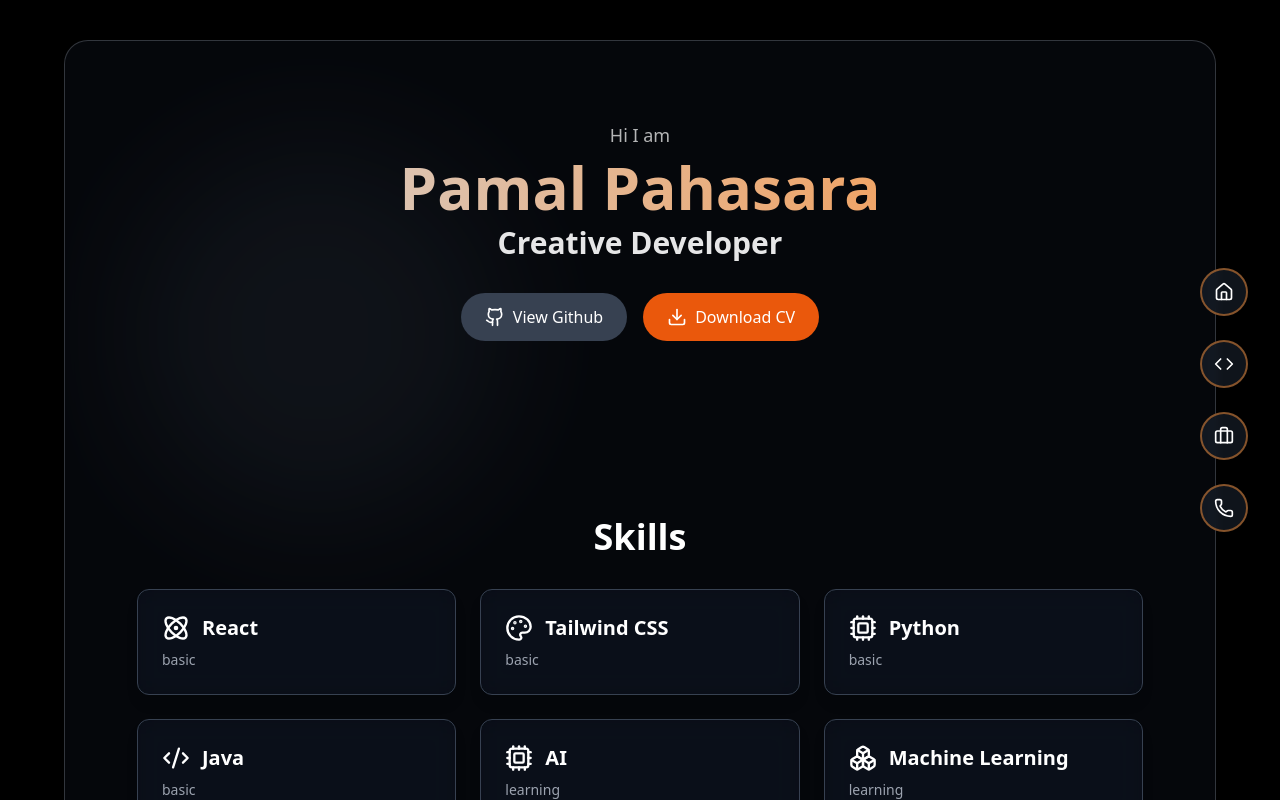
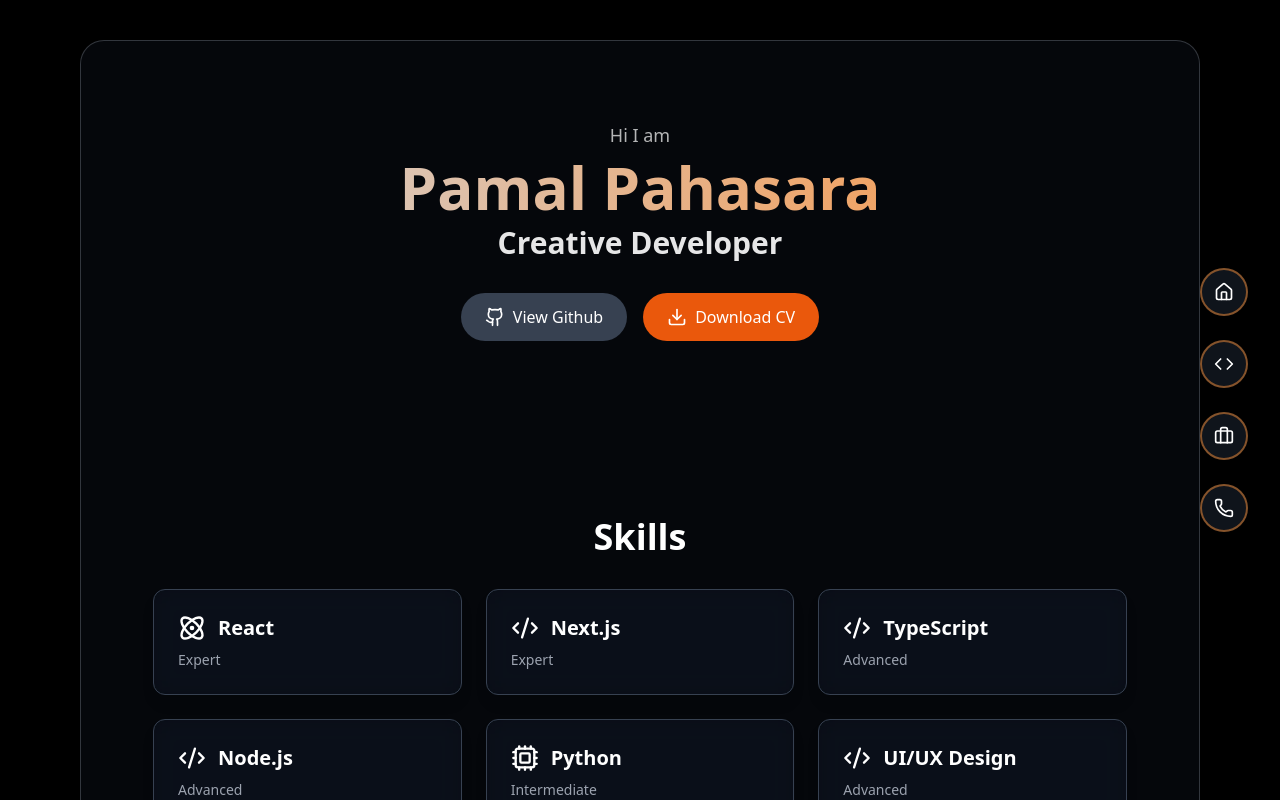
Before and after one commit to pamal29/react-portfolio, a React (Vite) app: page / in a window 1280 px wide. Shown: the top 800 px of the page. Built offline with nearby package versions, Linux system fonts and the light colour scheme.

Commit message:
add skills and projects to app.jsx

```diff
--- a/package.json
+++ b/package.json
@@ -10,6 +10,7 @@
     "preview": "vite preview"
   },
   "dependencies": {
+    "framer-motion": "^12.23.24",
     "gsap": "^3.13.0",
     "lucide-react": "^0.553.0",
     "react": "^19.1.1",
--- a/src/App.jsx
+++ b/src/App.jsx
@@ -13,12 +13,18 @@
   });
 
   const skills = [
-    { name: "React", status: "basic" },
-    { name: "Tailwind CSS", status: "basic" },
-    { name: "Python", status: "basic" },
-    { name: "Java", status: "basic" },
-    { name: "AI", status: "learning" },
-    { name: "Machine Learning", status: "learning" },
+    { name: "React", status: "Expert" },
+    { name: "Next.js", status: "Expert" },
+    { name: "TypeScript", status: "Advanced" },
+    { name: "Node.js", status: "Advanced" },
+    { name: "Python", status: "Intermediate" },
+    { name: "UI/UX Design", status: "Advanced" },
+    { name: "Cloud (AWS)", status: "Intermediate" },
+    { name: "MongoDB", status: "Advanced" },
+    { name: "PostgreSQL", status: "Intermediate" },
+    { name: "Docker", status: "Intermediate" },
+    { name: "Git", status: "Expert" },
+    { name: "Tailwind CSS", status: "Expert" }
   ];
 
   const projects = [
@@ -75,11 +81,13 @@
   };
 
   return (
-    <div className="relative max-w-6xl mx-auto">
+  <div className="bg-black min-h-screen w-full">
+    <div className="relative max-w-6xl mx-auto px-4">
       <BackgroundBlobs />
       <Navbar scrollToSection={scrollToSection} />
 
-      <div className="p-8 md:p-12 space-y-16 bg-gray-900/30 backdrop-blur-xl border border-gray-400/30 rounded-3xl mt-10 shadow-xl">
+      <div className="p-8 md:p-12 space-y-16 bg-gray-900/30 backdrop-blur-xl
+                      border border-gray-400/30 rounded-3xl mt-10 shadow-xl relative z-10 w-full">
         <Hero handleDownloadCV={handleDownloadCV} />
         <Skills skills={skills} />
         <Projects projects={projects} />
@@ -91,5 +99,7 @@
         />
       </div>
     </div>
-  );
+  </div>
+);
+
 }
```
Also changed, not shown: 1 other file (tests, documents, lock files or other folders).
